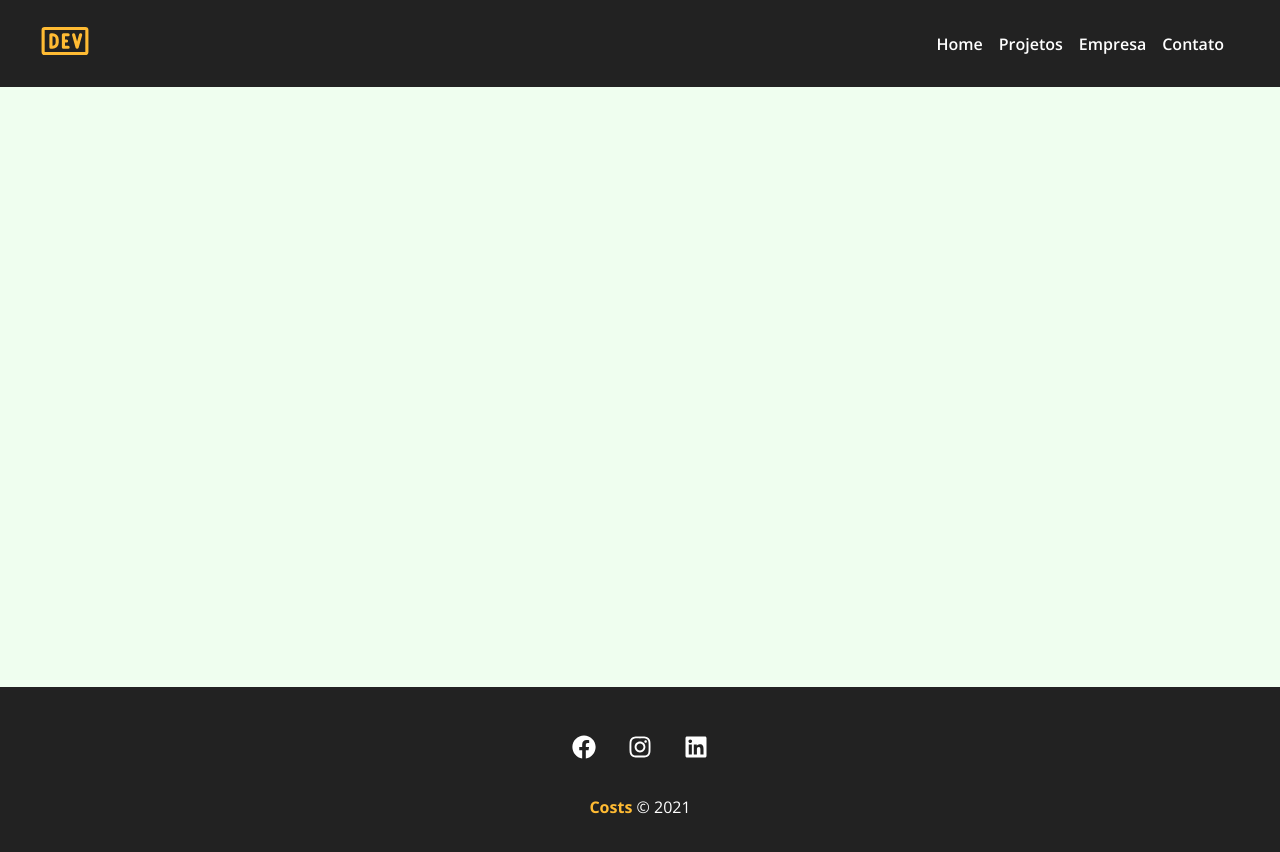
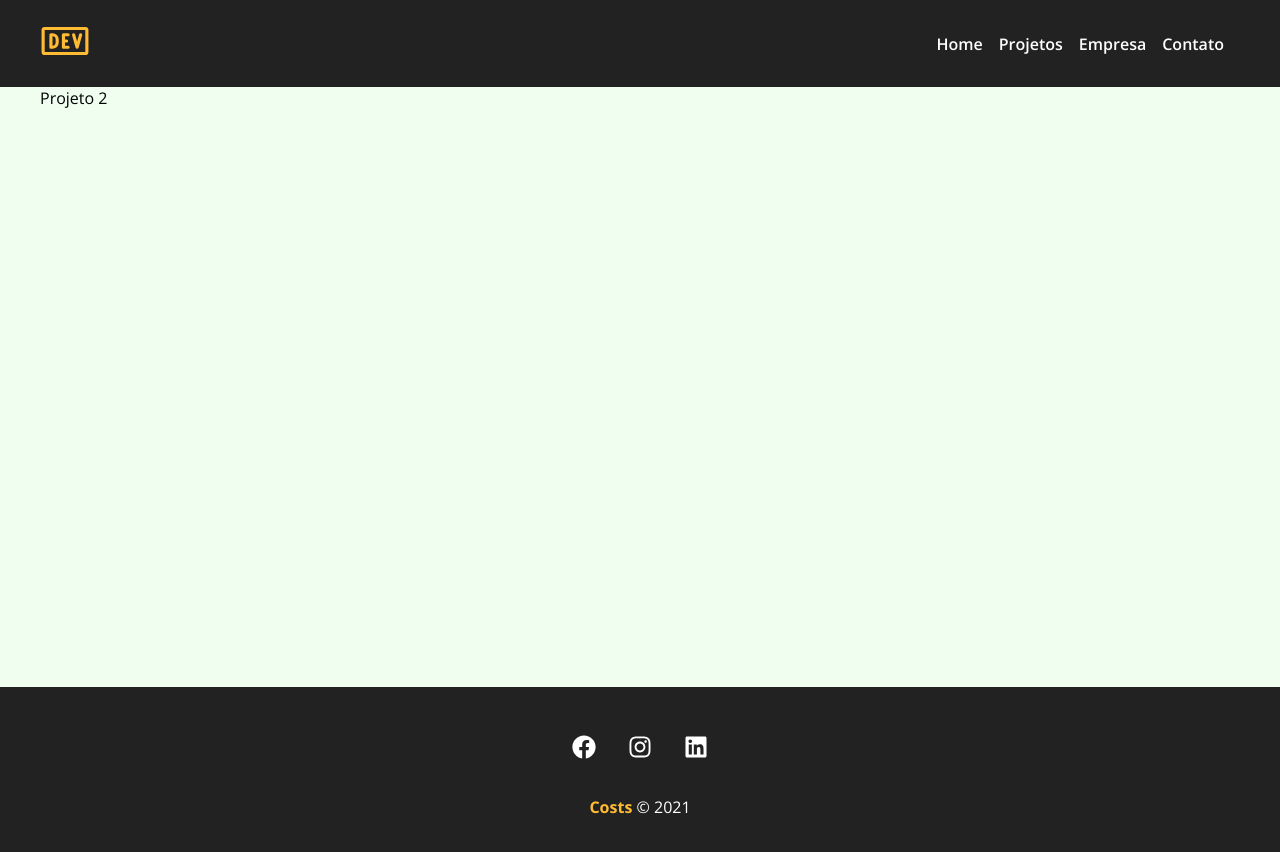
Before and after one commit to Felipe-Monte/project-costs-react, a React (Create React App) app: page /project/6180 in a window 1280 px wide. Shown: the top 852 px of the page. Built offline with nearby package versions, Linux system fonts and the light colour scheme; data requests are answered from the project's data file.

Commit message:
continue project

```diff
--- a/src/App.js
+++ b/src/App.js
@@ -6,6 +6,7 @@
 import Company from "./components/pages/Company";
 import Contact from "./components/pages/Contact";
 import NewProject from "./components/pages/NewProject";
+import Project from "./components/pages/Project";
 import Footer from "./components/layout/Footer";
 
 function App() {
@@ -15,11 +16,12 @@
 
       <Container customClass="min_height">
         <Routes>
-          <Route path="/" element={<Home />} />
+          <Route exact path="/" element={<Home />} />
           <Route path="/projects" element={<Projects />} />
           <Route path="/company" element={<Company />} />
           <Route path="/contact" element={<Contact />} />
           <Route path="/newproject" element={<NewProject />} />
+          <Route path="/project/:id" element={<Project />} />
         </Routes>
       </Container>
       <Footer />
--- /dev/null
+++ b/src/components/pages/Project.js
@@ -0,0 +1,28 @@
+import styles from "./Project.module.css";
+
+import { useParams } from "react-router-dom";
+import { useState, useEffect } from "react";
+
+function Project() {
+  const { id } = useParams();
+
+  const [project, setProject] = useState([]);
+
+  useEffect(() => {
+    fetch(`http://localhost:5000/projects/${id}`, {
+      method: "GET",
+      headers: {
+        "Content-Type": "application/json",
+      },
+    })
+      .then((resp) => resp.json())
+      .then((data) => {
+        setProject(data)
+      })
+      .catch((err) => console.log(err));
+  }, [id]);
+
+  return <p>{project.name}</p>;
+}
+
+export default Project;
```
Also changed, not shown: src/components/pages/Project.module.css (added).
